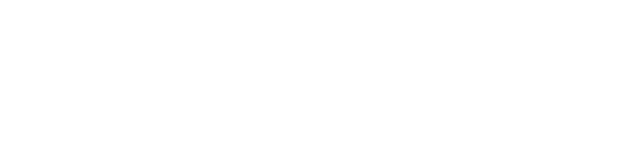
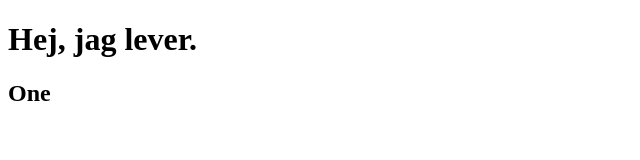
Before and after one commit to Traktor150/JsFunktioner-Moduler, a plain HTML site: page public/index.html in a window 1280 px wide. Shown: the whole page, without its empty margins (0-640 px from the left). Drawn offline with Linux system fonts and the light colour scheme.

Commit message:
First Part Done

```diff
--- a/one.js
+++ /dev/null
@@ -1 +0,0 @@
-'use strict';
--- a/main.html
+++ b/public/index.html
@@ -5,8 +5,11 @@
     <meta http-equiv="X-UA-Compatible" content="IE=edge">
     <meta name="viewport" content="width=device-width, initial-scale=1.0">
     <title>Document</title>
+
 </head>
 <body>
-
+    <script type="module" src="one.js"></script>
+    <h1>Hej, jag lever.</h1>
+    <div id="content"></div>
 </body>
 </html>
--- /dev/null
+++ b/public/one.js
@@ -0,0 +1,6 @@
+'use strict';
+
+var content = document.createElement('h2');
+content.innerText = 'One';
+
+document.getElementById('content').append(content);
```
Also changed, not shown: 1 other file.
